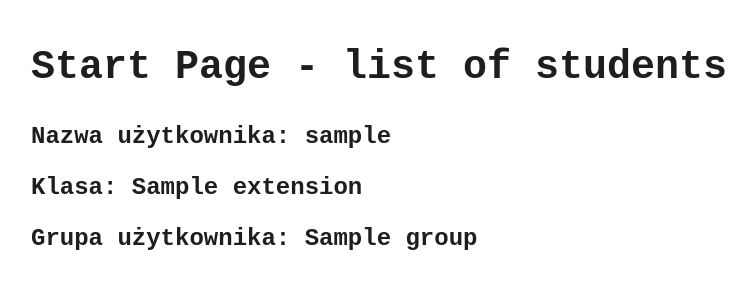
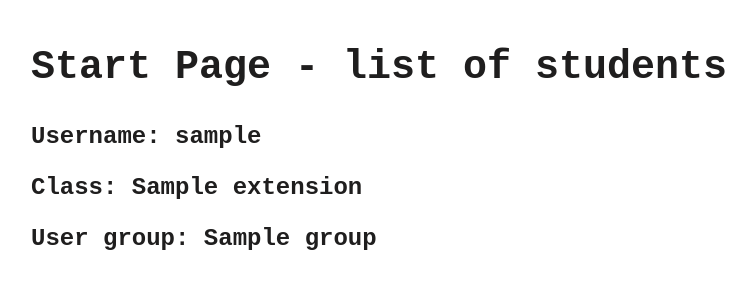
Before and after one commit to K-Lambert/Small-webpage-project, a Django app: template templates/AppOne/start_page_parent.html in a window 1280 px wide. Shown: the part 52-352 px from the top of the page, without its empty margins (1-757 px from the left). Run offline with Django 3.2, Linux system fonts and the light colour scheme; the template is opened without the code that fills it: most values are stand-ins (such as "Sample title", 1, 10 or a date in 2020).

Commit message:
Final commit

```diff
--- a/templates/AppOne/start_page_parent.html
+++ b/templates/AppOne/start_page_parent.html
@@ -7,10 +7,10 @@
 {% block bodyblock %}
     <article>
     <h1> Start Page -  list of students </h1>
-    <h3> Nazwa użytkownika: {{ username}} </h3>
-    <h3> Klasa: {{ extension}} </h3>
+    <h3> Username: {{ username}} </h3>
+    <h3> Class: {{ extension}} </h3>
     {% for gr in group %}
-        <h3> Grupa użytkownika: {{ gr }} </h3>
+        <h3> User group: {{ gr }} </h3>
     {% endfor %}
     </article>
 {% endblock %}
--- a/templates/AppOne/start_page_teacher.html
+++ b/templates/AppOne/start_page_teacher.html
@@ -7,10 +7,10 @@
 {% block bodyblock %}
     <article>
     <h1> Start Page </h1>
-    <h3> Nazwa użytkownika: {{ username}} </h3>
-    <h3> Klasa: {{ extension}} </h3>
+    <h3> Username: {{ username}} </h3>
+    <h3> Class: {{ extension}} </h3>
     {% for gr in group %}
-        <h3> Grupa użytkownika: {{ gr }} </h3>
+        <h3> User group: {{ gr }} </h3>
     {% endfor %}
     </article>
 {% endblock %}
```
Also changed, not shown: 1 other file.
